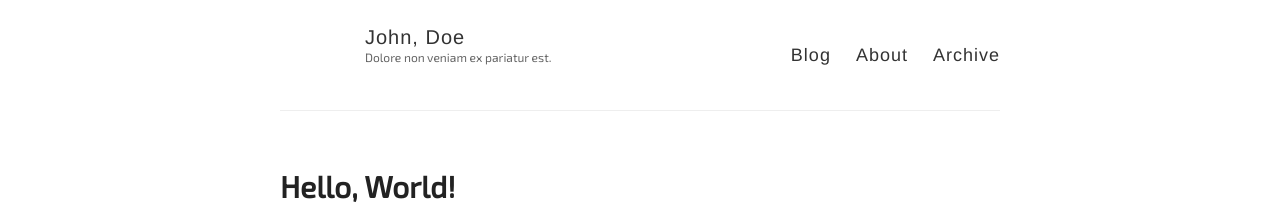
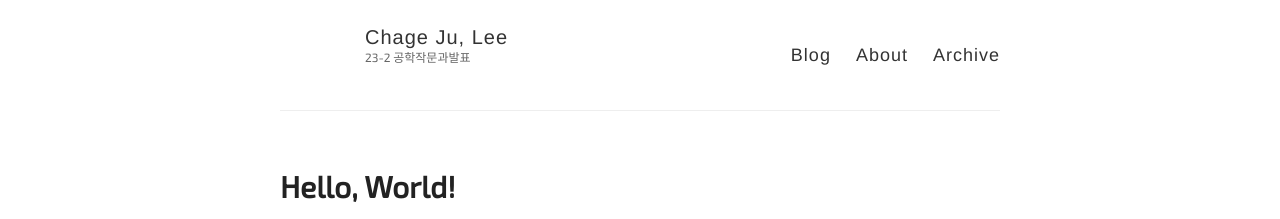
Before and after one commit to busbtvi/busbtvi.github.io, a Jekyll site: the page built from index.html, in a window 1280 px wide. Shown: the top 219 px of the page. Built offline with Jekyll 4.4.1, drawn with Linux system fonts in a browser that asks for light colours; some web fonts are replaced; the list of posts is cut into pages by our own code.

Commit message:
change siteName at _config

```diff
--- a/_config.yml
+++ b/_config.yml
@@ -3,10 +3,10 @@
 #
 
 # Name of your site (displayed in the header)
-name: John, Doe
+name: Chage Ju, Lee
 
 # Short bio or description (displayed in the header)
-description: Dolore non veniam ex pariatur est.
+description: 23-2 공학작문과발표
 
 # URL of your avatar or profile pic (you could use your GitHub profile pic)
 avatar:
```
